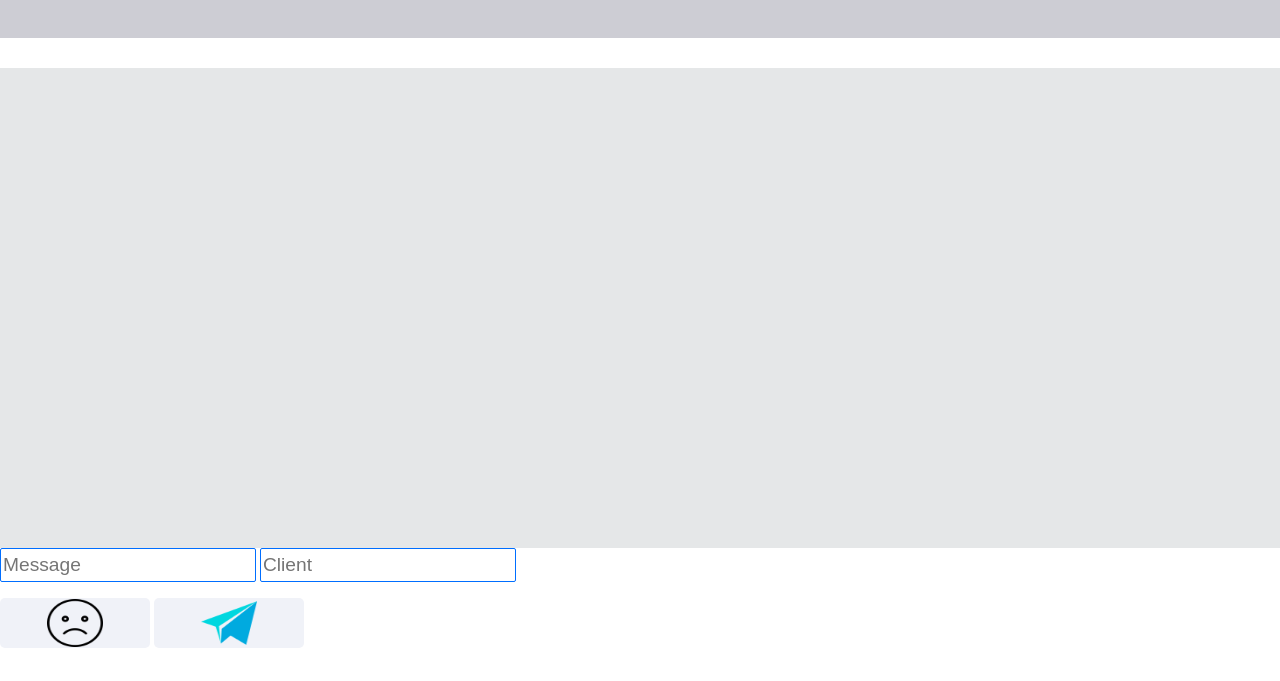
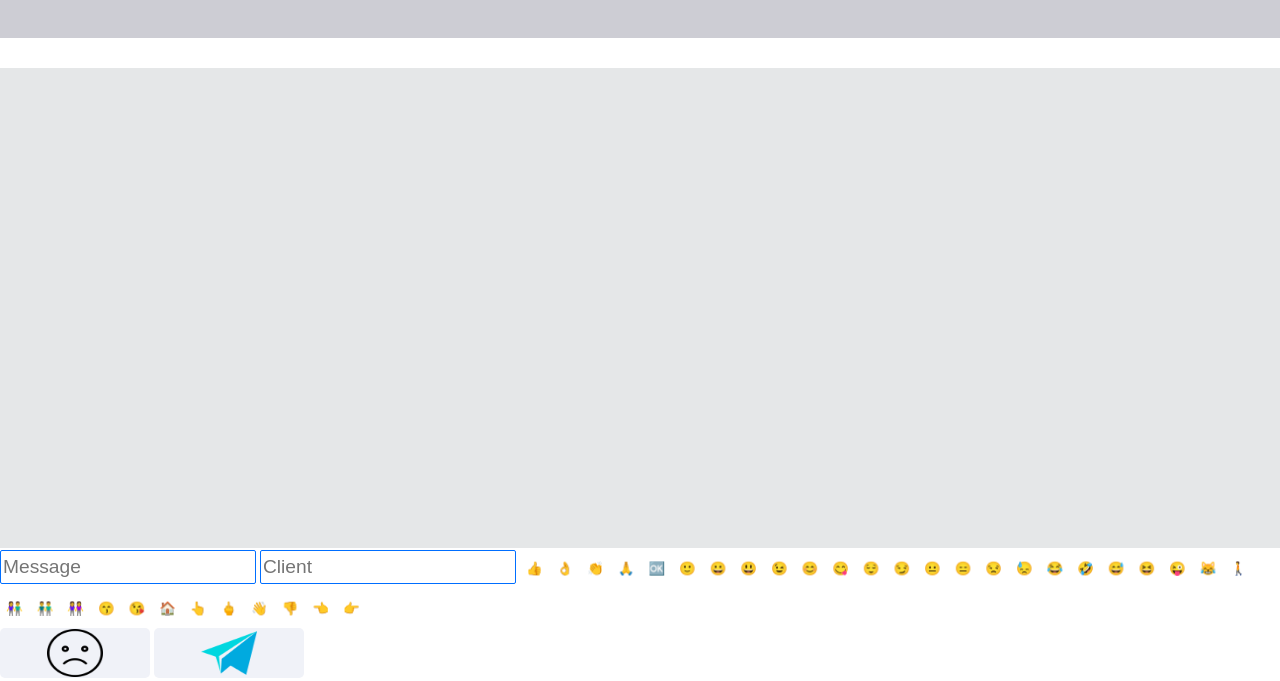
Before and after one commit to Mehdifi59/ChatApp, a plain HTML site: page index.html in a window 1280 px wide. Shown: the part 176-857 px from the top of the page. Before the commit the page ends 827 px from the top, so only its background shows below. Drawn offline with Linux system fonts and the light colour scheme.

Commit message:
Ajout système d'émojis

```diff
--- a/css/index.css
+++ b/css/index.css
@@ -55,3 +55,15 @@ body{
     border: 1px solid rgb(0, 110, 255);
     border-radius: 2px;
 }
+
+.spanemoji button{
+    border: none;
+    height: 40px;
+    background-color: white;
+    letter-spacing: 2px;
+
+}
+
+.spanemoji button:hover{
+    cursor: pointer;
+}
--- a/index.html
+++ b/index.html
@@ -27,7 +27,8 @@
     <div class="input_message">
         <input type="text" placeholder="Message" name="message" class="message" id="message_user">
         <input type="text" placeholder="Client" name="message" class="message" id="message_client">
-        <p class="emojis"></p>
+        <span class="spanemoji" id="emojispan">
+        </span>
     </div>
 
     <div class="buttons">
@@ -36,6 +37,8 @@
     </div>
 
 
+
+
     <script src="js/index.js" defer></script>
 </body>
 </html>
--- a/js/index.js
+++ b/js/index.js
@@ -6,9 +6,26 @@ const btn_emoji = document.getElementById('btn_emoji');
 
 const chat_list = document.getElementById('chat_list');
 
+const emojispan = document.getElementById('emojispan');
 
 
 const emojis = ["👍","👌","👏","🙏","🆗","🙂","😀","😃","😉","😊","😋","😌","😏","😐","😑","😒","😓","😂","🤣","😅","😆","😜","😹","🚶","👫","👬","👭","😙","😘","🏠","👆","🖕","👋","👎","👈","👉"];
+
+const span = document.createElement('span');
+emojis.forEach((emoji) => {
+    const btn_for_emoji = document.createElement('button');
+    btn_for_emoji.textContent = emoji;
+    span.appendChild(btn_for_emoji);
+    emojispan.appendChild(span);
+
+    btn_for_emoji.addEventListener('click', function(e) {
+        e.preventDefault();
+        const active_input = document.activeElement;
+        msg_user.value += emoji;
+        console.log(active_input)
+    })
+
+})
 
 
 
@@ -38,4 +55,7 @@ btn_send.onclick = function() {
         li.appendChild(document.createTextNode(date.getHours() + ':' +  date.getMinutes() + ':' + date.getSeconds()));
         chat_list.appendChild(li);
     }
+
+    msg_user.value = "";
+    msg_client.value = "";
 }
```
